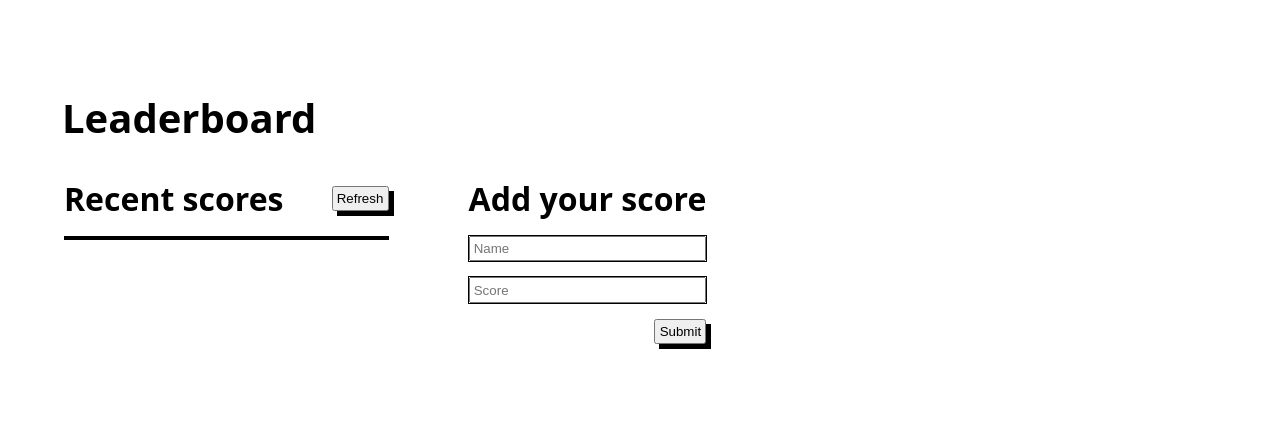
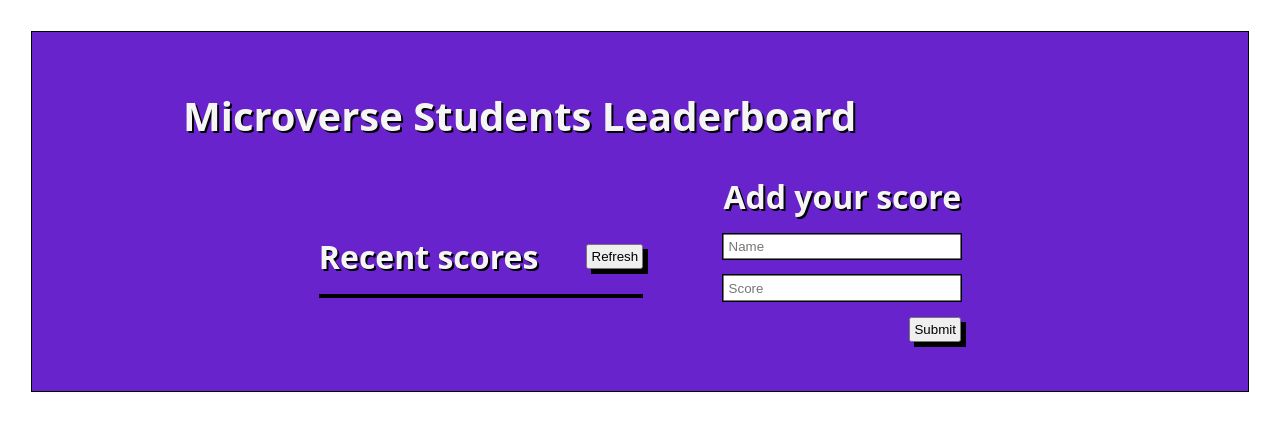
Before and after one commit to rominana/leaderboard, a website built with webpack: page src/index.html in a window 1280 px wide. Built offline with nearby package versions, Linux system fonts and the light colour scheme; no server answers.

Commit message:
Fix project style.css file

```diff
--- a/src/index.html
+++ b/src/index.html
@@ -11,7 +11,7 @@
 <body>
   <section>
     <div class="main-container">
-      <h1>Leaderboard</h1>
+      <h1>Microverse Students Leaderboard</h1>
       <div id="game-name"></div>
       <div class="container">
         <div class="scores">
--- a/src/style.css
+++ b/src/style.css
@@ -10,21 +10,30 @@
 
 h1 {
   font-size: 2.5rem;
-  margin-left: 30px;
-  margin-top: 90px;
+  color: whitesmoke;
+  text-shadow: 2px 2px black;
+  margin-left: 150px;
+  margin-top: 55px;
 }
 
 h2 {
   font-size: 2rem;
+  color: whitesmoke;
+  text-shadow: 2px 2px black;
 }
 
 .main-container {
   margin: 2rem;
+  outline: 1px solid black;
+  padding: 1px 1px;
+  background-color: #6823cc;
 }
 
 .container {
   display: flex;
   margin: 2rem;
+  align-items: center;
+  justify-content: center;
 }
 
 .scores-title {
```
Also changed, not shown: dist/index.html, 4 other files.
